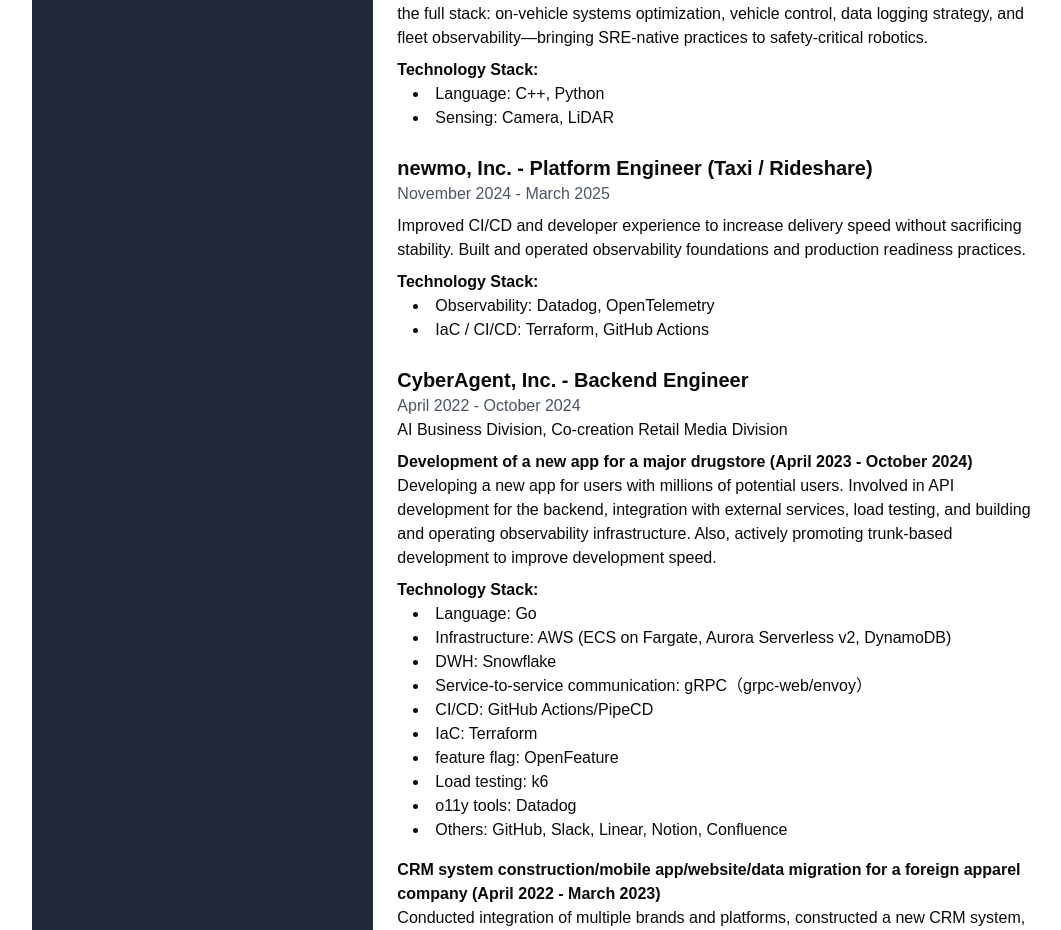
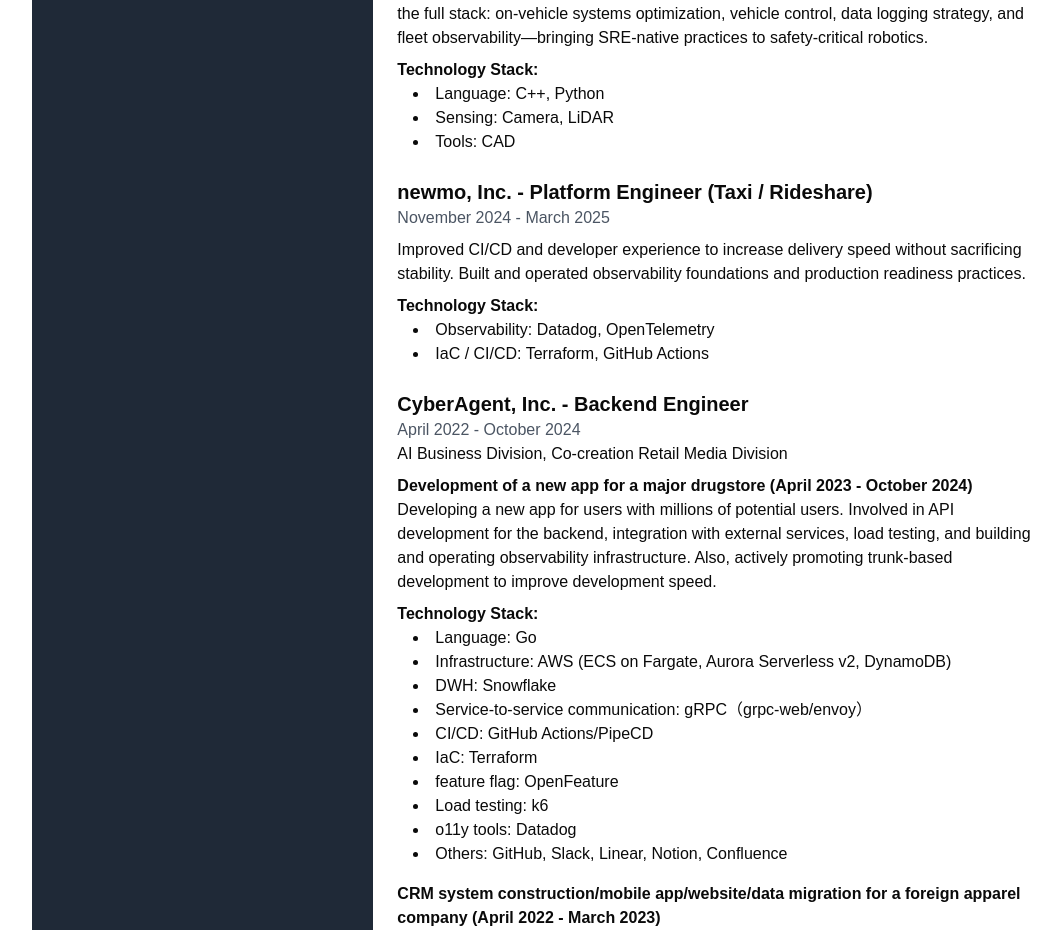
Before and after one commit to BIwashi/resume, a Next.js app: page / in a window 1280 px wide. Shown: the part 860-1790 px from the top of the page, without its empty margins (96-1157 px from the left). Built offline with nearby package versions, Linux system fonts and the light colour scheme.

Commit message:
Add 'Tools: CAD' to skills section of resume for improved detail

```diff
--- a/components/resume.tsx
+++ b/components/resume.tsx
@@ -89,6 +89,7 @@
                 <ul className="list-disc list-inside ml-4">
                   <li>Language: C++, Python</li>
                   <li>Sensing: Camera, LiDAR</li>
+                  <li>Tools: CAD</li>
                 </ul>
               </div>
               <div className="mb-6">
```
